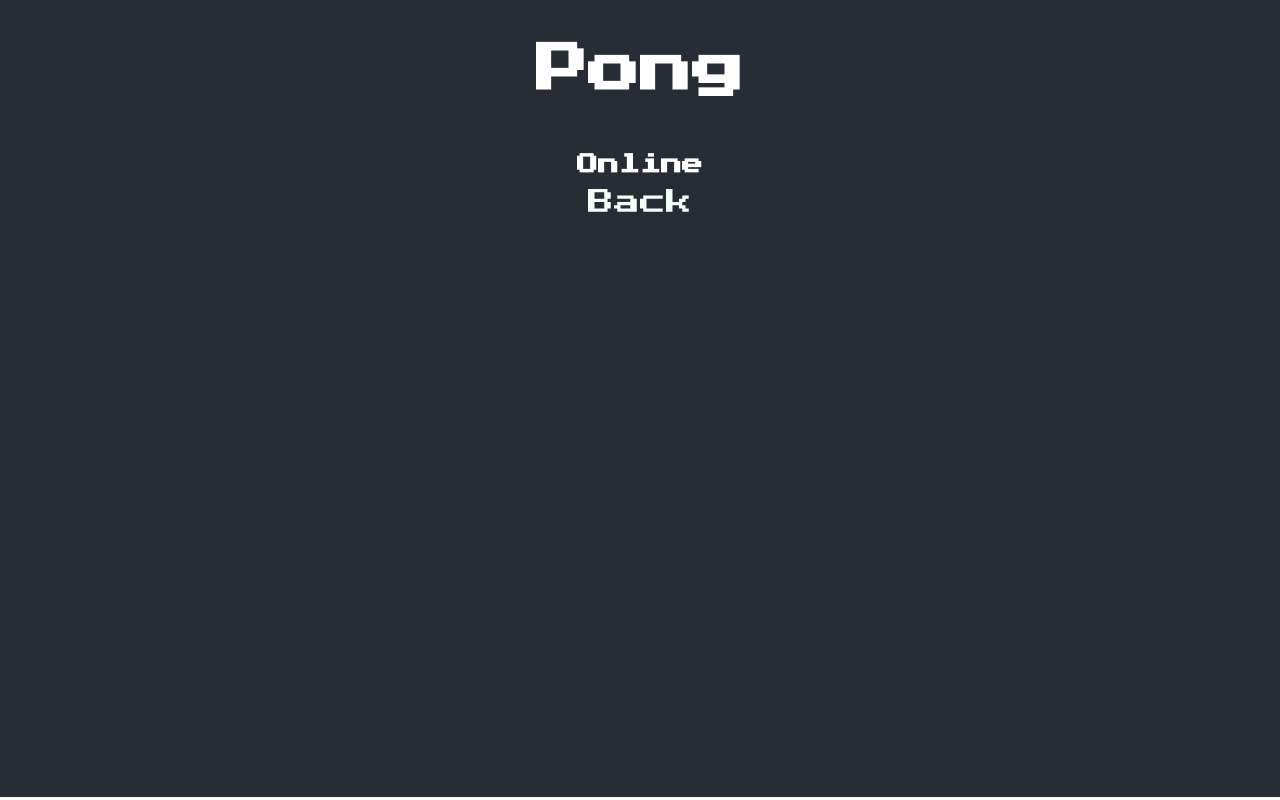
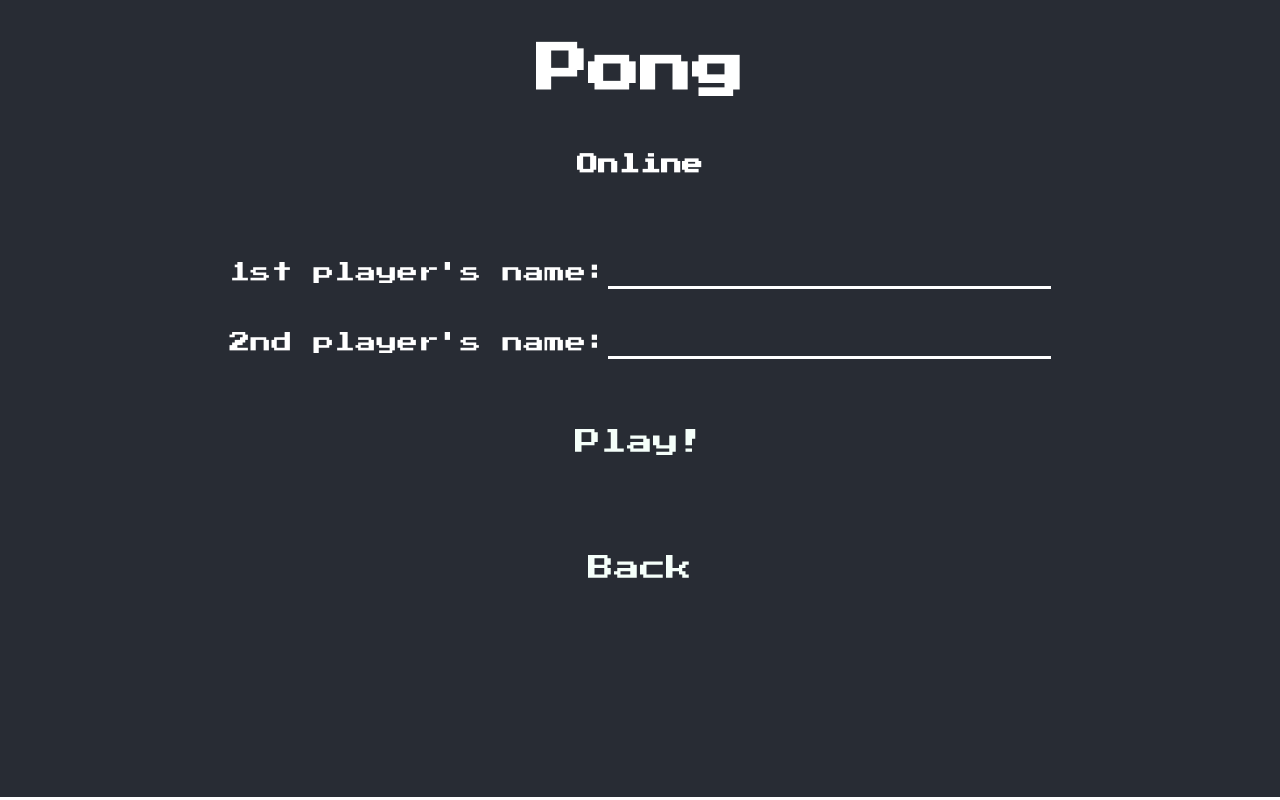
Before and after one commit to oded-ivry/pong, a React (Create React App) app in the folder pong/: page /online in a window 1280 px wide. Built offline with nearby package versions, Linux system fonts and the light colour scheme.

Commit message:
work on game loop

```diff
--- a/pong/src/game/Game.js
+++ b/pong/src/game/Game.js
@@ -8,7 +8,7 @@ class Game {
             return Game.instance;
         }
         Game.instance = this;
-
+        this.isRunning = false;
         this.gameType = gameType;
 
         this.p1Points = 0;
@@ -39,15 +39,23 @@ class Game {
         }else if (this.gameType === 2) {
             this.user = new Player('P1', this.canvas);
             this.pc = new Player('P2', this.canvas);
+        }else if (this.gameType === 3) {
+            this.user = new Player('P1', this.canvas);
+            this.pc = new Player('P2', this.canvas);
         }
+        this.isRunning = true;
         window.requestAnimationFrame(this.drawGame.bind(this));
+    }
+
+    stop() {
+        this.isRunning = false;
     }
 
     checkTouchRightPlayer(){
         let userX = this.canvas.width - this.user.playerWidth;
         let touchX = (this.ball.x + this.ball.raduis > userX);
-        let inYTop = (this.ball.y > this.user.y);
-        let inYBottom = (this.ball.y < this.user.y + this.user.playerSize);
+        let inYTop = (this.ball.y - this.ball.raduis > this.user.y);
+        let inYBottom = (this.ball.y + this.ball.raduis < this.user.y + this.user.playerSize);
 
         if (touchX && inYBottom && inYTop){
             return true;
@@ -59,8 +67,8 @@ class Game {
     checkTouchLeftlayer(){
         let pcX = this.user.playerWidth;
         let touchX = (this.ball.x - this.ball.raduis < pcX);
-        let inYTop = (this.ball.y > this.pc.y);
-        let inYBottom = (this.ball.y < this.pc.y + this.pc.playerSize);
+        let inYTop = (this.ball.y - this.ball.raduis > this.pc.y);
+        let inYBottom = (this.ball.y + this.ball.raduis< this.pc.y + this.pc.playerSize);
 
         if (touchX && inYBottom && inYTop){
             return true;
@@ -131,16 +139,19 @@ class Game {
         this.checkMiniGameEnd();
 
         //check gameOver
-        if (this.checkGameOver() === 'Left'){
+        if (this.checkGameOver() === 'Left') {
             this.isGameOver('Left');
-            // document.removeChild(this.canvas);
             console.log('Left end');
         }else if (this.checkGameOver() === 'Right') {
             this.isGameOver('Right');
-            // document.removeChild(this.canvas);
             console.log('Right end');
         }
-        window.requestAnimationFrame(this.drawGame.bind(this));
+        if (this.isRunning === true) {
+            window.requestAnimationFrame(this.drawGame.bind(this));
+        }else if (this.isRunning === false) {
+            this.stop();
+        }
+
     }
 
 }
--- a/pong/src/game/Player.js
+++ b/pong/src/game/Player.js
@@ -1,7 +1,7 @@
 // import Ball from './Ball';
 
-const pcSpeed = 15;
-const userSpeed = 10;
+const pcSpeed = 8;
+const userSpeed = 5;
 
 class Player {
     constructor(userType, canvas, ball) {
@@ -106,10 +106,10 @@ class Player {
             }
         }
         else if (this.userType === 'PC'){
-            if (this.y > topBorder && this.y > this.ball.y){
+            if ( (this.y  > topBorder) && (this.y + this.playerSize / 2) > this.ball.y){
                 this.y -= this.speed;
             }
-            if(this.y < bottomBorder &&  this.y < this.ball.y ){
+            if(this.y < bottomBorder &&  (this.y + this.playerSize / 2) < this.ball.y ){
                 this.y += this.speed;
             }
         }
--- a/pong/src/multi.js
+++ b/pong/src/multi.js
@@ -9,6 +9,7 @@ const MULTI = 2;
 
 function Multi() {
   const [gameOn, setGameOn] = useState(false);
+  const [game, setGame] = useState(null);
 
   const [p1Name, setp1Name] = useState("Player 1");
   const [p2Name, setp2Name] = useState("Player 2");
@@ -36,16 +37,27 @@ function Multi() {
       setGameOn(false);
       console.log('multi right');
     }
-      console.log('isGameOver');
+      console.log('isGameOver invoked');
   },[]);
 
   useEffect( () => {
     if(gameOn === true){
-      new Game(canvas.current, getPointsFromGame, isGameOver, MULTI).start();
-      // isGameOver();
-    }//why do I need getPointsFromGame in this array?
-
-  },[gameOn, getPointsFromGame, isGameOver])
+      let thisGame = game;
+      if (!thisGame){
+         thisGame = new Game(canvas.current, getPointsFromGame, isGameOver, MULTI)
+      }
+      thisGame.start();
+      setGame(thisGame);
+    }else if (game) {
+      game.stop();
+      setGameOn(false);
+    }
+    return () => {
+      console.log('umounting');
+      if (game) {game.stop()}
+    }
+      //why do I need getPointsFromGame in this array?
+  },[gameOn, getPointsFromGame, isGameOver,game])
 
   const onSubmit = props => {
     setGameOn(true);
--- a/pong/src/online.js
+++ b/pong/src/online.js
@@ -1,27 +1,160 @@
-import React from 'react';
+import React, { useRef, useEffect } from 'react';
+import { Link } from "react-router-dom";
 import styled from 'styled-components';
-import {Link}  from "react-router-dom";
+import Game from './game/Game';
+import Counter from './game/Counter';
+import { useState, useCallback } from 'react';
+
+const ONLINE = 3;
 
 function Online() {
+  const [gameOn, setGameOn] = useState(false);
+  const [game, setGame] = useState(null);
+
+  const [p1Name, setp1Name] = useState("Player 1");
+  const [p2Name, setp2Name] = useState("Player 2");
+
+  const [p1Count, setP1Count] = useState(0);
+  const [p2Count, setP2Count] = useState(0);
+
+  const canvas = useRef(null);
+
+  const getPointsFromGame = useCallback((points, player) => {
+    if (player === 'Left') {
+      setP1Count(points);
+    }
+    if (player === 'Right') {
+      setP2Count(points);
+    }
+  },[])
+
+  const isGameOver = useCallback(player => {
+    if (player === 'Left') {
+      setGameOn(false);
+      console.log('online left');
+    }
+    if (player === 'Right') {
+      setGameOn(false);
+      console.log('online right');
+    }
+      console.log('isGameOver invoked');
+  },[]);
+
+  useEffect( () => {
+    if(gameOn === true){
+      let thisGame = game;
+      if (!thisGame){
+         thisGame = new Game(canvas.current, getPointsFromGame, isGameOver, ONLINE)
+      }
+      thisGame.start();
+      setGame(thisGame);
+    }else if (game) {
+      game.stop();
+      setGameOn(false);
+    }
+    return () => {
+      console.log('umounting');
+      if (game) {game.stop()}
+    }
+      //why do I need getPointsFromGame in this array?
+  },[gameOn, getPointsFromGame, isGameOver,game])
+
+  const onSubmit = props => {
+    setGameOn(true);
+  };
+
+  if (gameOn){
     return (
-        <Page>
-            <Title>Online</Title>
-            <StyledLink to="/play">Back</StyledLink>
-        </Page>
+      <GamePage>
+        <LeftCounter name={p1Name} count={p1Count}/>
+        <RightCounter name={p2Name} count={p2Count}/>
+        <Canvas  ref={canvas}/>
+      </GamePage>
+    );
+  }else{
+    return (
+      <Page>
+          <Title>Online</Title>
+          <Form>
+              <Label>1st player's name:<FormItemInput name="p1Name" type='text'
+                                        onChange={event => setp1Name(event.target.value)}/></Label>
+              <Label>2nd player's name:<FormItemInput name="p2Name" type='text'
+                                        onChange={event => setp2Name(event.target.value)}/></Label>
+              <PlyButton onClick={(props) => onSubmit()}>Play!</PlyButton>
+          </Form>
+          <StyledLink to="/play">Back</StyledLink>
+      </Page>
     );
   }
+}
 export default Online;
 
-const Title = styled.h1`
-  font-size: calc(5px + 2vmin);
-`
-const StyledLink = styled(Link)`
-  color: mintcream;
-  text-decoration: none;
-`;
 const Page = styled.div`
   display: flex;
   flex-direction: column;
   justify-content: center;
   text-align: center;
 `;
+const Title = styled.h1`
+  font-size: calc(5px + 2vmin);
+`;
+const Form = styled.form`
+  display: flex;
+  flex-direction: column;
+  justify-content: center;
+  align-items: stretch;
+  padding:50px;
+  font-size: calc(5px + 2vmin);
+  direction: ltr;
+`;
+const StyledLink = styled(Link)`
+  color: mintcream;
+  text-decoration: none;
+`;
+
+const Label =styled.label`
+padding: 20px;
+`;
+const FormItemInput = styled.input`
+  border: none;
+  padding: 3px;
+  color: white;
+  background-color: #282c34;
+  font-size: calc(5px + 2vmin);
+  font-family: 'Press Start 2P', cursive;
+  border-bottom: solid 3px white;
+`;
+
+const PlyButton = styled.button`
+  color: mintcream;
+  flex-direction: column;
+  justify-content: center;
+  align-items: stretch;
+  padding:50px;
+  font-size: calc(10px + 2vmin);
+  background-color: #282c34;
+  font-family: 'Press Start 2P', cursive;
+  border: none;
+  &:hover {
+    font-size: calc(20px + 2vmin);;
+  }
+`;
+
+const Canvas = styled.canvas`
+    position: absolute;
+    border:solid deepPink 3px;
+    top: 20%;
+    left: 15%;
+`;
+const GamePage = styled.div`
+  // border:solid deepPink 3px;
+  // display: flex;
+  flex-direction: row;
+  align-content: flex-end;
+`;
+const LeftCounter =styled(Counter)`
+
+`;
+const RightCounter =styled(Counter)`
+
+`;
--- a/pong/src/single.js
+++ b/pong/src/single.js
@@ -9,6 +9,7 @@ const SINGLE = 1;
 
 function Single() {
   const [gameOn, setGameOn] = useState(false);
+  const [game, setGame] = useState(null);
 
   const [p1Name, setp1Name] = useState("Player 1");
   const p2Name = 'PC';
@@ -28,14 +29,35 @@ function Single() {
   },[])
 
   const isGameOver = useCallback(player => {
-      console.log('isGameOver');
+    if (player === 'Left') {
+      setGameOn(false);
+      console.log('single left');
+    }
+    if (player === 'Right') {
+      setGameOn(false);
+      console.log('single right');
+    }
+      console.log('isGameOver invoked');
   },[]);
 
   useEffect( () => {
     if(gameOn === true){
-      new Game(canvas.current, getPointsFromGame, isGameOver, SINGLE).start();
-    }//why do I need getPointsFromGame in this array?
-  },[gameOn, getPointsFromGame, isGameOver])
+      let thisGame = game;
+      if (!thisGame){
+         thisGame = new Game(canvas.current, getPointsFromGame, isGameOver, SINGLE)
+      }
+      thisGame.start();
+      setGame(thisGame);
+    }else if (game) {
+      game.stop();
+      setGameOn(false);
+    }
+    return () => {
+      console.log('umounting');
+      if (game) {game.stop()}
+    }
+      //why do I need getPointsFromGame in this array?
+  },[gameOn, getPointsFromGame, isGameOver,game])
 
   const onSubmit = props => {
     setGameOn(true);
```
Also changed, not shown: pong/src/winScreen.js (added).
